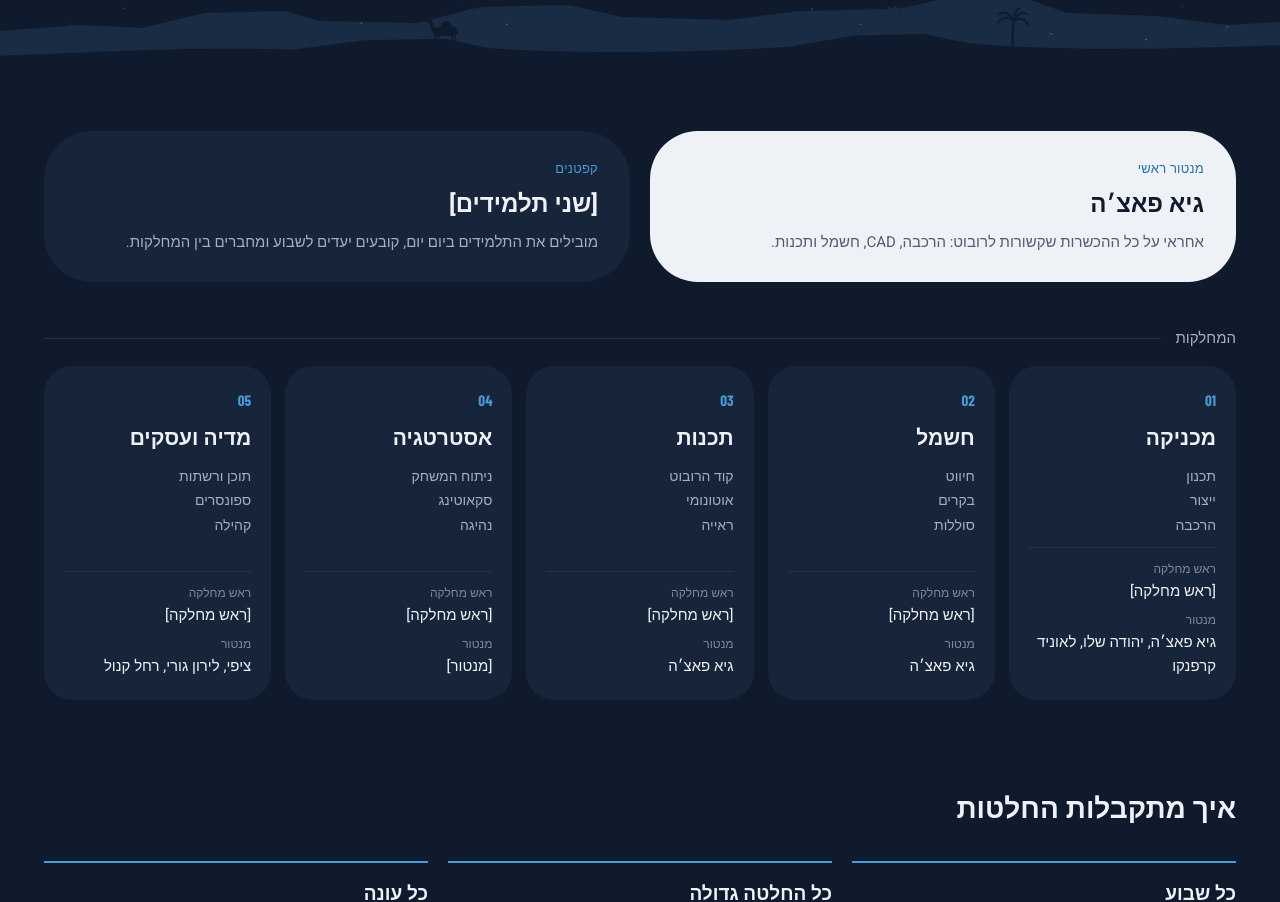
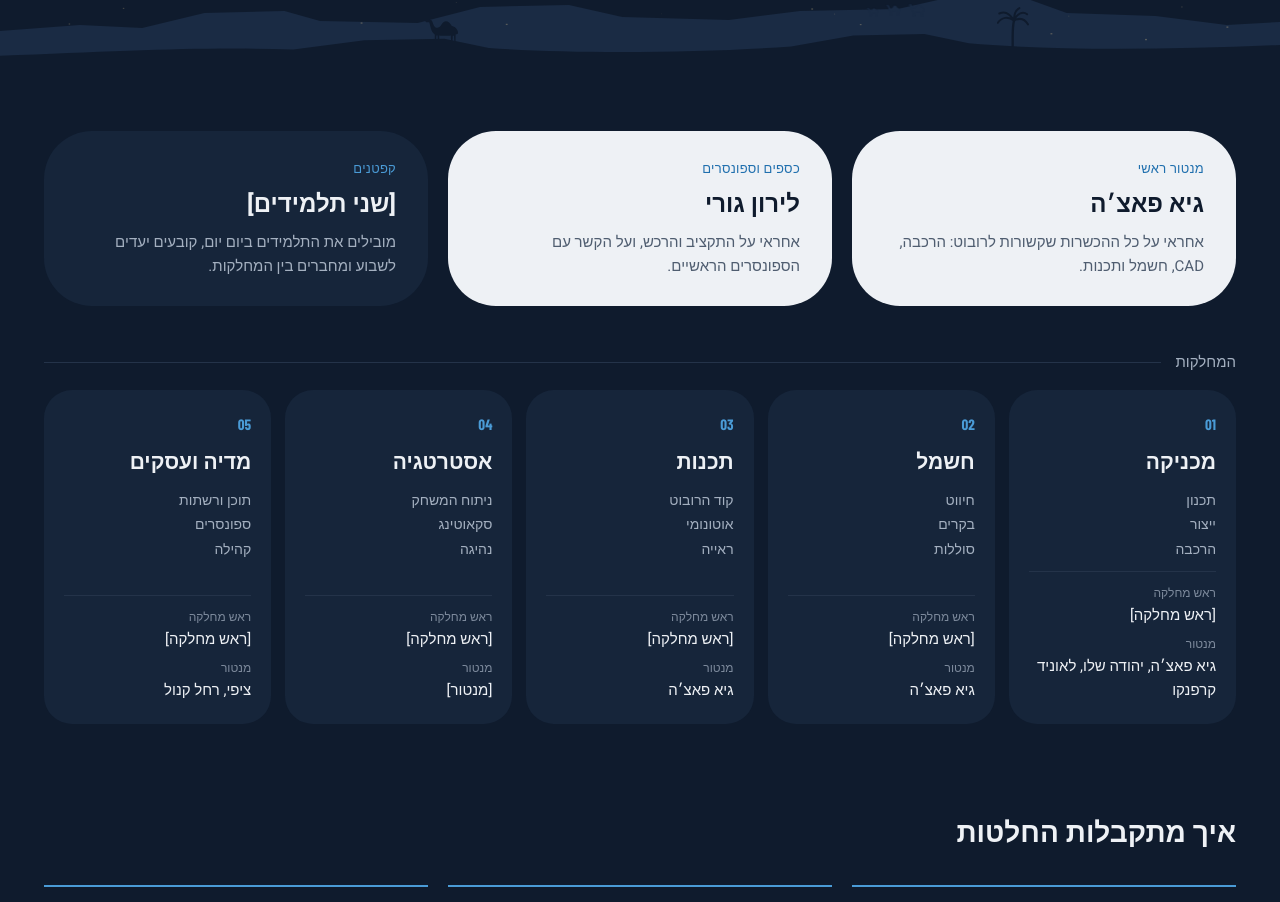
Before and after one commit to guypacha/they3211-website, an Astro site: page /team/structure in a window 1280 px wide. Shown: the part 471-1373 px from the top of the page. Built offline with nearby package versions, Linux system fonts and the light colour scheme; Astro itself is replaced by a stand-in of ours.

Commit message:
Structure: Liron at leadership level
Co-Authored-By: Claude Opus 5.5 <noreply@anthropic.com>
Claude-Session: https://claude.ai/code/session_018RPcTNvoaYB1QEZDQGUJfG

```diff
--- a/src/components/Structure.astro
+++ b/src/components/Structure.astro
@@ -13,8 +13,8 @@ const t = he
     <header class="page-head"><span class="lbl">{t.lbl}</span><h1>{t.h}</h1><p>{t.p}</p><TeamTabs lang={lang} cur="structure" /></header>
     <section class="org" aria-label={t.lbl}>
       <div class="org-top rv">
-        {[leadership.head, leadership.captains].map((x, i) => (
-          <div class:list={['org-n', { lead: i === 0 }]}><span class="lbl acc">{x.title[lang]}</span><b>{x.who[lang]}</b><p>{x.does[lang]}</p></div>))}
+        {[leadership.head, leadership.finance, leadership.captains].map((x, i) => (
+          <div class:list={['org-n', { lead: i < 2 }]}><span class="lbl acc">{x.title[lang]}</span><b>{x.who[lang]}</b><p>{x.does[lang]}</p></div>))}
       </div>
       <h2 class="org-h">{t.depts}</h2>
       <ul class="org-d">
@@ -34,7 +34,7 @@ const t = he
 </Base>
 <style>
 .org{padding-top:56px}
-.org-top{display:grid;grid-template-columns:1fr 1fr;gap:20px;position:relative}
+.org-top{display:grid;grid-template-columns:1fr 1fr 1fr;gap:20px;position:relative}
 .org-n{background:var(--bg2);border-radius:var(--r-lg,36px);padding:28px 32px;display:flex;flex-direction:column;gap:6px}
 .org-n.lead{background:var(--ink);color:var(--bg)}.org-n.lead .lbl{color:var(--lead-lbl)}.org-n.lead p{color:var(--lead-p)}
 .org-n b{font-size:24px;font-weight:700}
--- a/src/data/people.ts
+++ b/src/data/people.ts
@@ -21,6 +21,7 @@ export const mentors: Mentor[] = [
 export type Dept = { name: T; lead: T; mentor: T; does: T[] };
 export const leadership = {
   head: { title: { he: 'מנטור ראשי', en: 'Lead mentor' }, who: { he: 'גיא פאצ׳ה', en: 'Guy Pacha' }, does: { he: 'אחראי על כל ההכשרות שקשורות לרובוט: הרכבה, CAD, חשמל ותכנות.', en: 'In charge of all robot-related training: assembly, CAD, electrical and programming.' } },
+  finance: { title: { he: 'כספים וספונסרים', en: 'Finance and sponsors' }, who: { he: 'לירון גורי', en: 'Liron Guri' }, does: { he: 'אחראי על התקציב והרכש, ועל הקשר עם הספונסרים הראשיים.', en: 'In charge of the budget and purchasing, and of contact with our main sponsors.' } },
   captains: { title: { he: 'קפטנים', en: 'Captains' }, who: { he: '[שני תלמידים]', en: '[Two students]' }, does: { he: 'מובילים את התלמידים ביום יום, קובעים יעדים לשבוע ומחברים בין המחלקות.', en: 'Lead the students day to day, set weekly goals and connect the departments.' } },
 };
 export const depts: Dept[] = [
@@ -32,6 +33,6 @@ export const depts: Dept[] = [
     does: [{ he: 'קוד הרובוט', en: 'Robot code' }, { he: 'אוטונומי', en: 'Autonomous' }, { he: 'ראייה', en: 'Vision' }] },
   { name: { he: 'אסטרטגיה', en: 'Strategy' }, lead: { he: '[ראש מחלקה]', en: '[Lead]' }, mentor: { he: '[מנטור]', en: '[Mentor]' },
     does: [{ he: 'ניתוח המשחק', en: 'Game analysis' }, { he: 'סקאוטינג', en: 'Scouting' }, { he: 'נהיגה', en: 'Drive team' }] },
-  { name: { he: 'מדיה ועסקים', en: 'Media and business' }, lead: { he: '[ראש מחלקה]', en: '[Lead]' }, mentor: { he: 'ציפי, לירון גורי, רחל קנול', en: 'Tzipi, Liron Guri, Rachel Knol' },
+  { name: { he: 'מדיה ועסקים', en: 'Media and business' }, lead: { he: '[ראש מחלקה]', en: '[Lead]' }, mentor: { he: 'ציפי, רחל קנול', en: 'Tzipi, Rachel Knol' },
     does: [{ he: 'תוכן ורשתות', en: 'Content and social' }, { he: 'ספונסרים', en: 'Sponsors' }, { he: 'קהילה', en: 'Community' }] },
 ];
```
